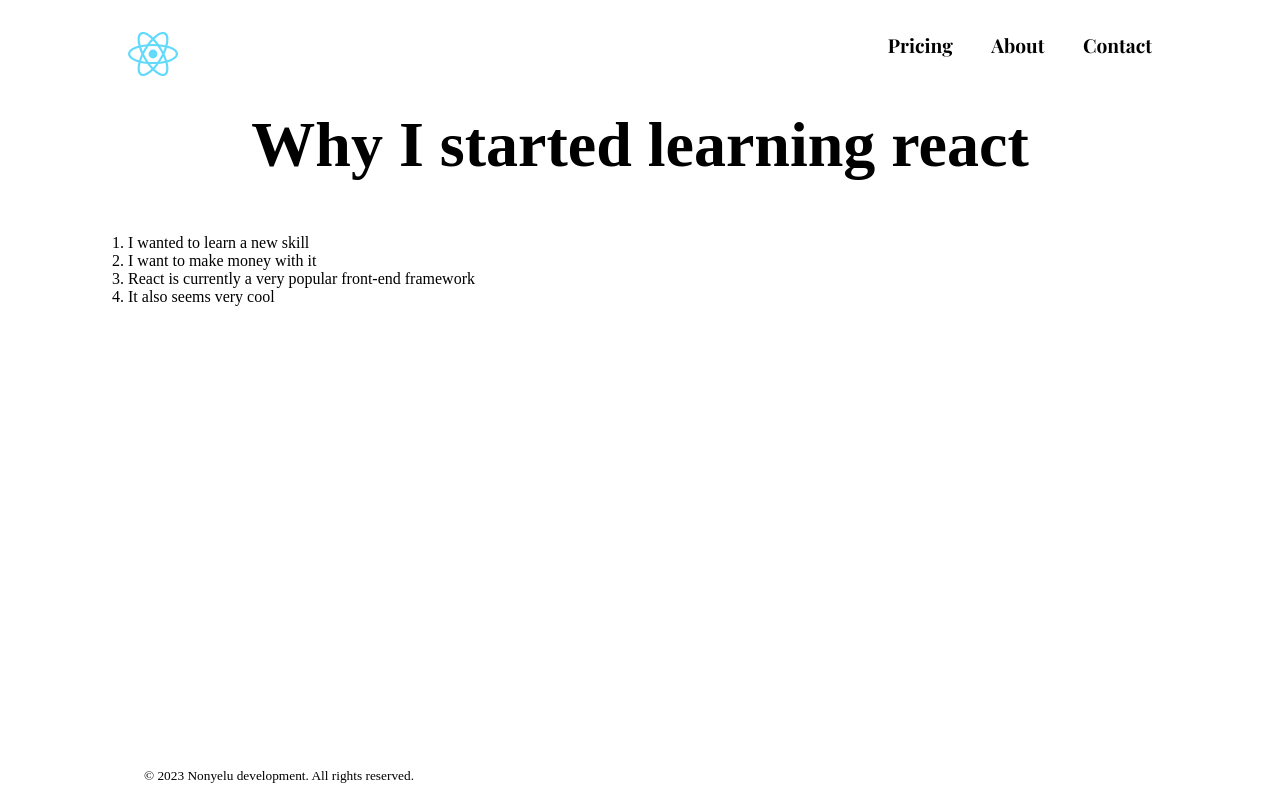
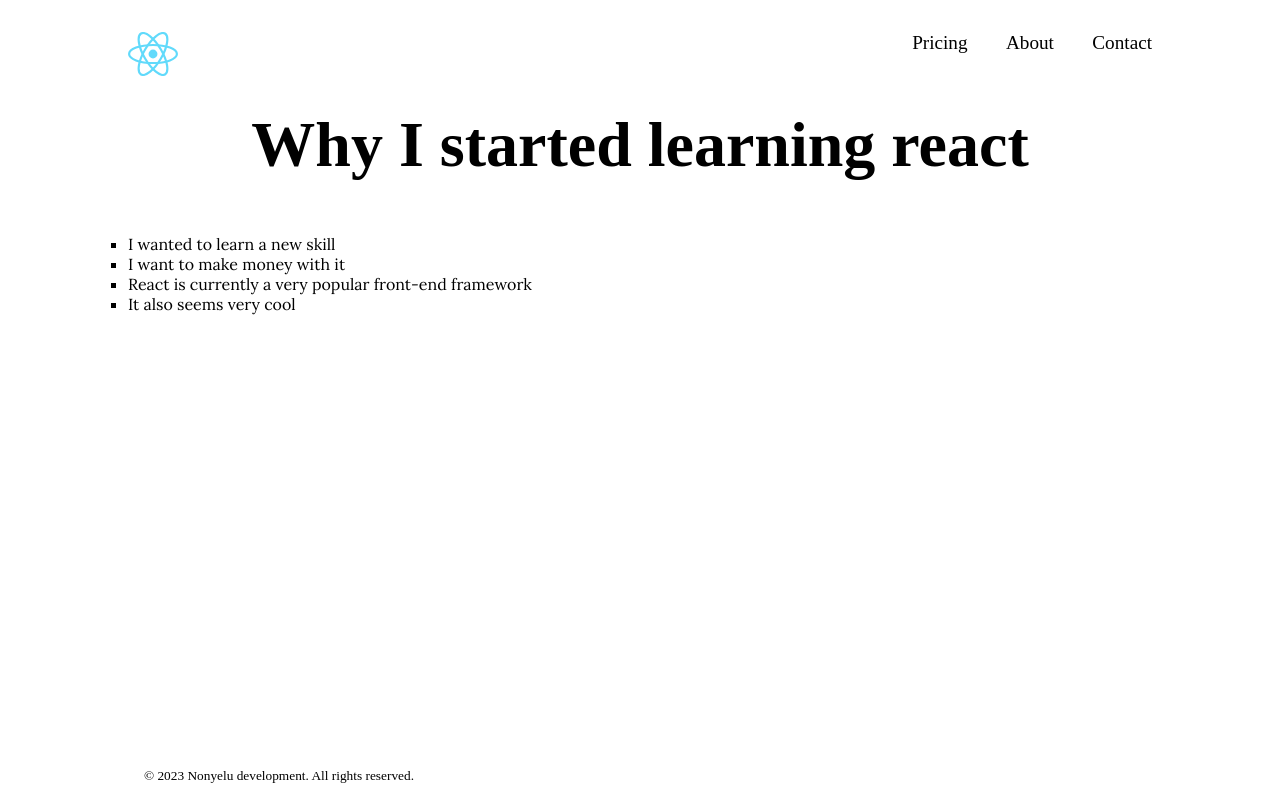
Before and after one commit to samuelnonyelu/react-app, a React app: page / in a window 1280 px wide. Built offline with nearby package versions, Linux system fonts and the light colour scheme; a web font is replaced by a local one.

Commit message:
further changes

```diff
--- /dev/null
+++ b/src/Header.js
@@ -0,0 +1,21 @@
+import React from "react";
+import logo from "./images/react-logo.svg";
+
+function Header(){
+    return(
+        <>
+            <header>
+                <nav className="nav--main">
+                    <img src={logo} className="img-logo" alt="react logo"/>
+                    <ul className="nav-items">
+                        <li>Pricing</li>
+                        <li>About</li>
+                        <li>Contact</li>
+                    </ul>
+                </nav>
+            </header>
+        </>
+    )
+}
+
+export default Header;
--- a/src/index.js
+++ b/src/index.js
@@ -1,29 +1,13 @@
 import React from "react";
 import ReactDOM from "react-dom/client";
 import "./styles.css";
-import logo from "./images/react-logo.svg";
+import Header from "./Header.js"; //./ denotes a file in my project while if it doesn't have ./ it means its a package in my dependencies
 
-function Header(){
-    return(
-        <>
-            <header>
-                <nav className="nav--main">
-                    <img src={logo} className="img-logo" alt="react logo"/>
-                    <ul className="nav-items">
-                        <li>Pricing</li>
-                        <li>About</li>
-                        <li>Contact</li>
-                    </ul>
-                </nav>
-            </header>
-        </>
-    )
-}
 function MainContent(){
     return(
         <>
-            <h1 className="header">Why I started learning react</h1>
-            <ol>
+            <h1 className="title">Why I started learning react</h1>
+            <ol className="main-list">
                 <li>I wanted to learn a new skill</li>
                 <li>I want to make money with it</li>
                 <li>React is currently a very popular front-end framework</li>
--- a/src/styles.css
+++ b/src/styles.css
@@ -1,5 +1,6 @@
 @import url('https://fonts.googleapis.com/css2?family=Playfair+Display:wght@700&display=swap');
 @import url('https://fonts.googleapis.com/css2?family=Aboreto&display=swap');
+@import url('https://fonts.googleapis.com/css2?family=Lora&display=swap');
 
 *{
     box-sizing: border-box;
@@ -15,6 +16,7 @@
     display: flex;
     justify-content: space-between;
     margin: 2em 0;
+
 }
 .nav-items{
     list-style: none;
@@ -23,18 +25,24 @@
 }
 .nav-items > *{
     margin-left: 2em;
-    font-family: 'Playfair Display', serif;
+    font-family: serif;
     font-size: 1.2em;
 }
 .img-logo{
     width: 50px;
 }
-.header{
+.title{
     font-size: 4em;
     font-family: 'Aboreto', cursive;
     text-align: center;
     margin-bottom: 0.8em;
 }
+
+.main-list{
+    list-style-type: square;
+    font-family: 'Lora', serif;
+}
+
 .footer{
     position: fixed;
     bottom: 0;
```
